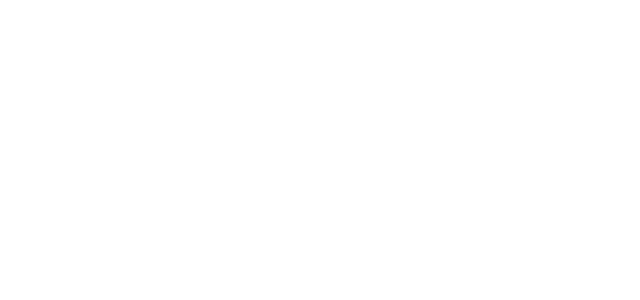
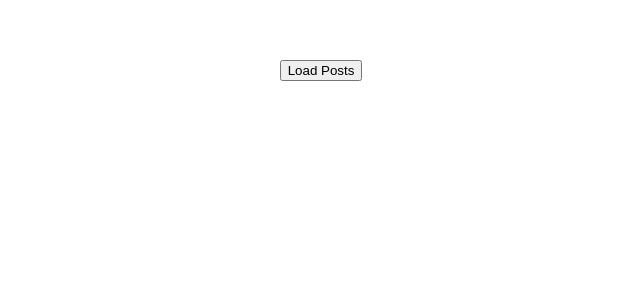
Before and after one commit to kywleon/vue.js_v3, a Vue app: page / in a window 1280 px wide. Shown: the top 300 px of the page, without its empty margins (319-959 px from the left). Built offline with nearby package versions, Linux system fonts and the light colour scheme.

Commit message:
Learn Vue JS 3 Tutorial - 45 - HTTP GET Request

```diff
--- a/src/App.vue
+++ b/src/App.vue
@@ -1,15 +1,15 @@
 <template>
   <div>
-
+    <PostList />
   </div>
 </template>
 
 <script>
-
+import PostList from './components/PostList.vue'
 export default {
   name: 'App',
   components: {
-
+    PostList
   }
 }
 </script>
--- /dev/null
+++ b/src/components/PostList.vue
@@ -0,0 +1,41 @@
+<template>
+    <div>
+        <button @click="getPosts">Load Posts</button>
+    </div>
+    <h3 v-if="errorMsg">{{ errorMsg }}</h3>
+    <div v-for="post in posts" :key="post.id">
+        <h3>{{ post.id }}. {{ post.title }}</h3>
+        <p>{{ post.body }}</p>
+    </div>
+</template>
+
+<script>
+import axios from 'axios';
+
+export default {
+    name: 'PostList',
+    data() {
+        return {
+            posts: [],
+            errorMsg: ''
+        }
+    },
+    methods: {
+        getPosts() {
+            axios.get('https://jsonplacesholder.typicode.com/posts')
+                .then((response) => {
+                    console.log(response.data)
+                    this.posts = response.data
+                })
+                .catch((error) => {
+                    console.log(error)
+                     this.errorMsg = 'Error Rretrieving data'
+                })
+        }
+    }
+}
+</script>
+
+<style  scoped>
+
+</style>
```
